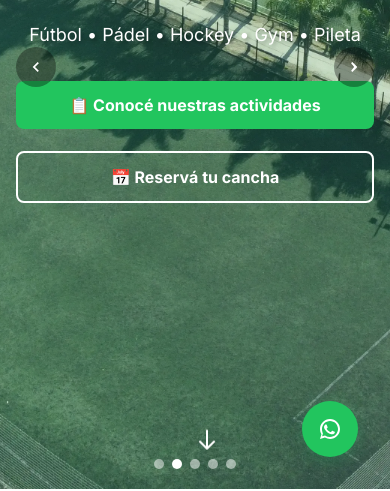
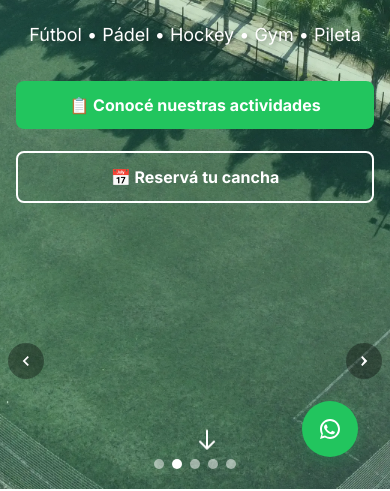
Before and after one commit to Ontos-2021/lasherassport, a website: page index.html in a window 390 px wide. Shown: the part 355-846 px from the top of the page. Drawn offline with Linux system fonts and the light colour scheme.

Commit message:
Arregle botones del carrusel que se superponian.

```diff
--- a/assets/css/custom.css
+++ b/assets/css/custom.css
@@ -240,3 +240,22 @@ body {
 .hero-dots { position: absolute; bottom: 20px; left: 50%; transform: translateX(-50%); display: flex; gap: 8px; z-index: 20; }
 .hero-dots button { width: 10px; height: 10px; border-radius: 9999px; background: rgba(255,255,255,0.5); border: none; cursor: pointer; }
 .hero-dots button.active { background: #fff; }
+
+/* Ajustes responsivos para evitar superposición de controles con CTAs en mobile */
+@media (max-width: 640px) {
+  /* En mobile: colocar controles MÁS ABAJO (debajo de los CTAs) */
+  .hero-control {
+    top: auto;          /* anulamos posición original */
+    bottom: 120px;      /* espacio suficiente sobre los dots y scroll indicator */
+    transform: none;    /* quitamos translateY que dependía de top */
+    width: 36px;
+    height: 36px;
+  }
+  .hero-control.prev { left: 8px; }
+  .hero-control.next { right: 8px; }
+}
+@media (max-width: 480px) {
+  .hero-control { bottom: 110px; }
+  /* Alternativa (descomentar si querés ocultarlas en pantallas ultra chicas): */
+  /* .hero-control { display:none; } */
+}
```
